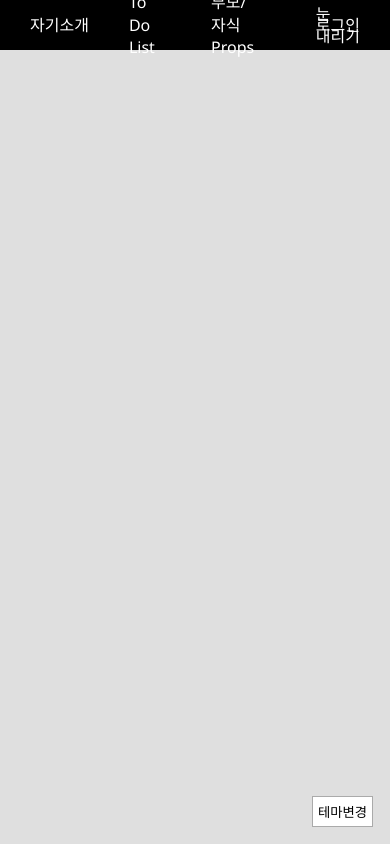
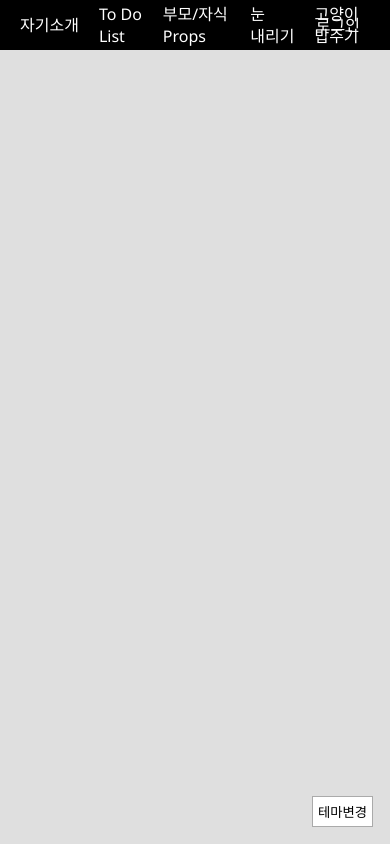
Before and after one commit to heejae0811/react-study, a React (Create React App) app: page /cat in a window 390 px wide. Built offline with nearby package versions, Linux system fonts and the light colour scheme.

Commit message:
고양이 밥주기

```diff
--- a/src/App.js
+++ b/src/App.js
@@ -7,6 +7,7 @@ import IntroPage from './pages/intro/index'
 import TodoPage from './pages/todo/index'
 import PropsPage from './pages/props/index'
 import SnowPage from './pages/snow/index'
+import CatPage from './pages/cat/index'
 import LoginPage from './pages/login/index'
 import MyPage from './pages/mypage/index'
 import Header from './component/layout/Header'
@@ -34,6 +35,7 @@ function App() {
               <Route path="/todo" element={<TodoPage/>}/>
               <Route path="/props" element={<PropsPage/>}/>
               <Route path="/snow" element={<SnowPage/>}/>
+              <Route path="/cat" element={<CatPage/>}/>
               <Route path="/mypage" element={<MyPage/>}/>
             </Routes>
           ) : (
--- a/src/component/layout/Header.js
+++ b/src/component/layout/Header.js
@@ -14,9 +14,6 @@ const Header = () => {
     <header className="header">
       <nav>
         <ul>
-          {
-            loginValue.login ? (
-              <>
           <li>
             <Link to="/intro">자기소개</Link>
           </li>
@@ -30,26 +27,8 @@ const Header = () => {
             <Link to="/snow">눈 내리기</Link>
           </li>
           <li>
-                  <Link to="/mypage">마이페이지</Link>
+            <Link to="/cat">고양이 밥주기</Link>
           </li>
-              </>
-            ) : (
-              <>
-                <li>
-                  <Link to="/intro">자기소개</Link>
-                </li>
-                <li>
-                  <Link to="/todo">To Do List</Link>
-                </li>
-                <li>
-                  <Link to="/props">부모/자식 Props</Link>
-                </li>
-                <li>
-                  <Link to="/snow">눈 내리기</Link>
-                </li>
-              </>
-            )
-          }
         </ul>
       </nav>
 
@@ -57,6 +36,9 @@ const Header = () => {
         loginValue.login ? (
           <ul>
             <li>{loginValue.loginUser[0].loginId} 님</li>
+            <li>
+              <Link to="/mypage">마이페이지</Link>
+            </li>
             <li className="logout" onClick={onLogout}>로그아웃</li>
           </ul>
         ) : (
--- a/src/component/layout/header.scss
+++ b/src/component/layout/header.scss
@@ -43,3 +43,17 @@
     }
   }
 }
+
+@media screen and (max-width: 1200px) {
+  .header {
+    nav {
+      ul {
+        justify-content: start;
+
+        li {
+          padding: 0 10px;
+        }
+      }
+    }
+  }
+}
--- /dev/null
+++ b/src/pages/cat/index.js
@@ -0,0 +1,16 @@
+function CatPage() {
+  return (
+    <div className="cat-page">
+      고양이 배열로 3마리
+      디자인 이쁘게
+      이름, 성별, 나이, 몸무게 등 고양이 정보 필요
+
+      밥 2번 +1kg
+      밥 3번 +1살
+      나이가 15살 되면 사망 ㅜㅜ 비활성화 클릭 안됨
+      체중이 30kg이 되면 상태가 비만
+    </div>
+  )
+}
+
+export default CatPage
```
Also changed, not shown: src/pages/cat/index.scss (added). Lines whose indentation alone changed are shown as unchanged.
